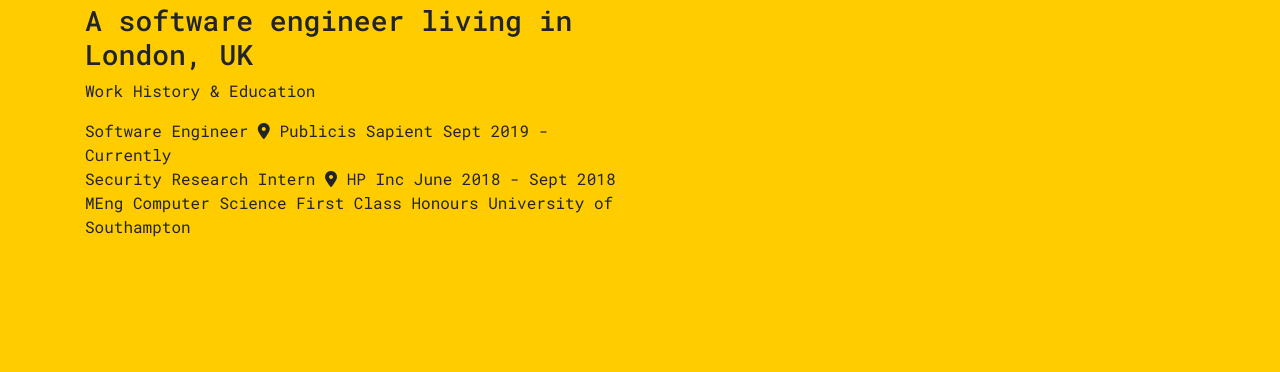
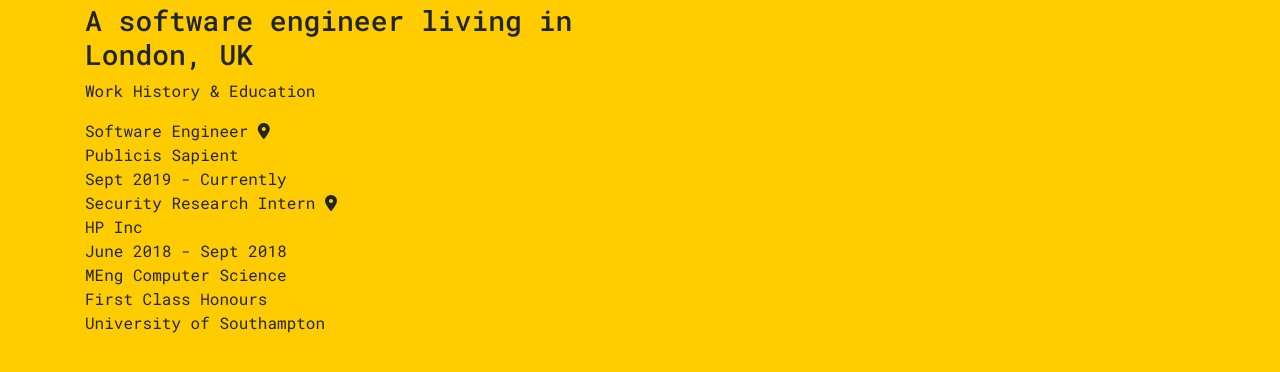
Before and after one commit to kikilagou/home-page, a plain HTML site: page index.html in a window 1280 px wide. Shown: the part 108-480 px from the top of the page. Drawn offline with nearby package versions, Linux system fonts and the light colour scheme; a web font is replaced by a local one.

Commit message:
layout and formatting

```diff
--- a/index.html
+++ b/index.html
@@ -30,21 +30,40 @@
                 <h1>I'm Kiki</h1>
                 <h3>A software engineer living in London, UK</h3>
 
-                <p>Work History & Education</p>
+                <div>
+                    <p>Work History & Education</p>
 
-                Software Engineer <i class="fa fa-map-marker" aria-hidden="true"></i>
-                Publicis Sapient
-                Sept 2019 - Currently
-                <br>
+                    <div class="experience-group">
+                        <p>Software Engineer <i class="fa fa-map-marker" aria-hidden="true"></i></p>
+                        <p>Publicis Sapient</p>
+                        <p>Sept 2019 - Currently</p>
+                    </div>
 
-                Security Research Intern <i class="fa fa-map-marker" aria-hidden="true"></i>
-                HP Inc
-                June 2018 - Sept 2018
-                <br>
+                    <div class="experience-group">
+                        <p>Security Research Intern <i class="fa fa-map-marker" aria-hidden="true"></i></p>
+                        <p>HP Inc</p>
+                        <p>June 2018 - Sept 2018</p>
+                    </div>
 
-                MEng Computer Science
-                First Class Honours
-                University of Southampton
+                    <div class="experience-group">
+                        <p>MEng Computer Science</p>
+                        <p>First Class Honours</p>
+                        <p>University of Southampton</p>
+                    </div>
+
+                    <br>
+
+
+
+
+                    <br>
+
+
+
+
+
+
+                </div>
 
             </div>
 
--- a/style.css
+++ b/style.css
@@ -6,3 +6,8 @@
 a {
     color: white;
 }
+
+.experience-group p{
+    margin: 0;
+    padding: 0;
+}
```
